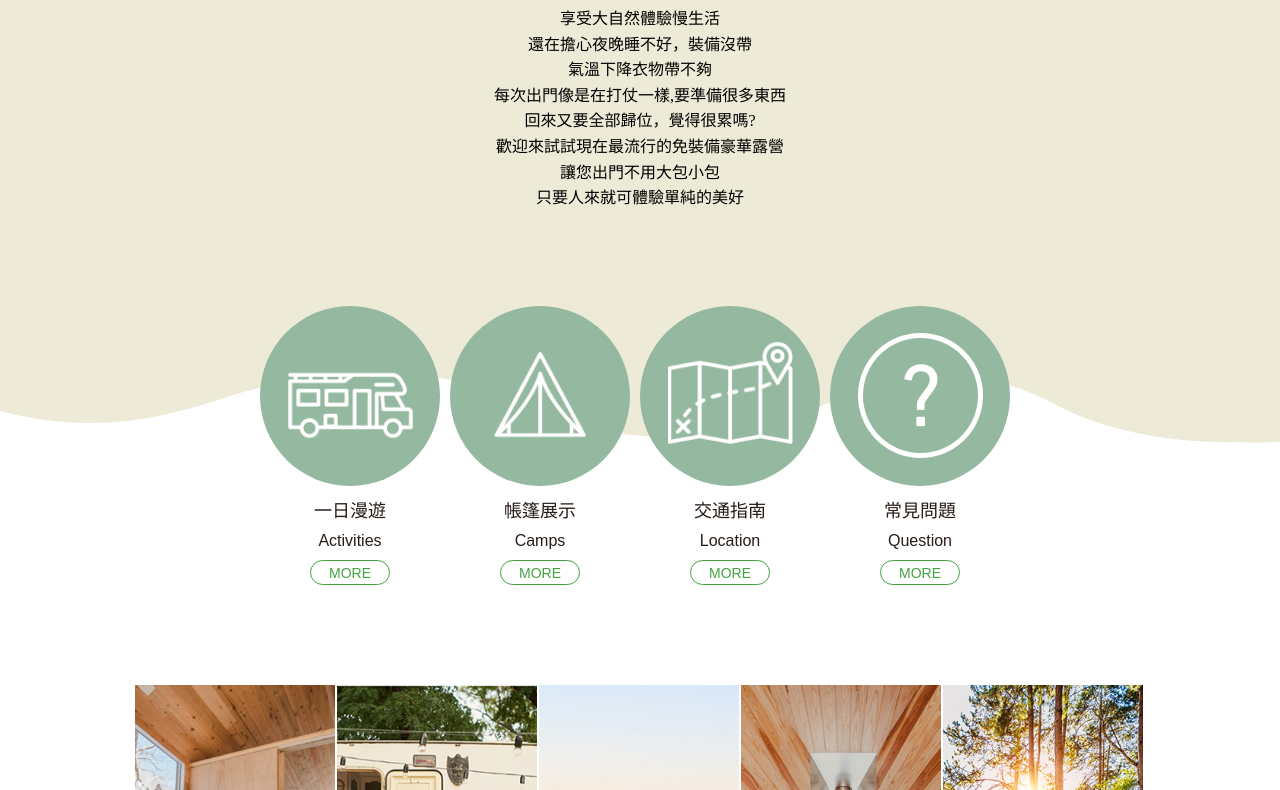
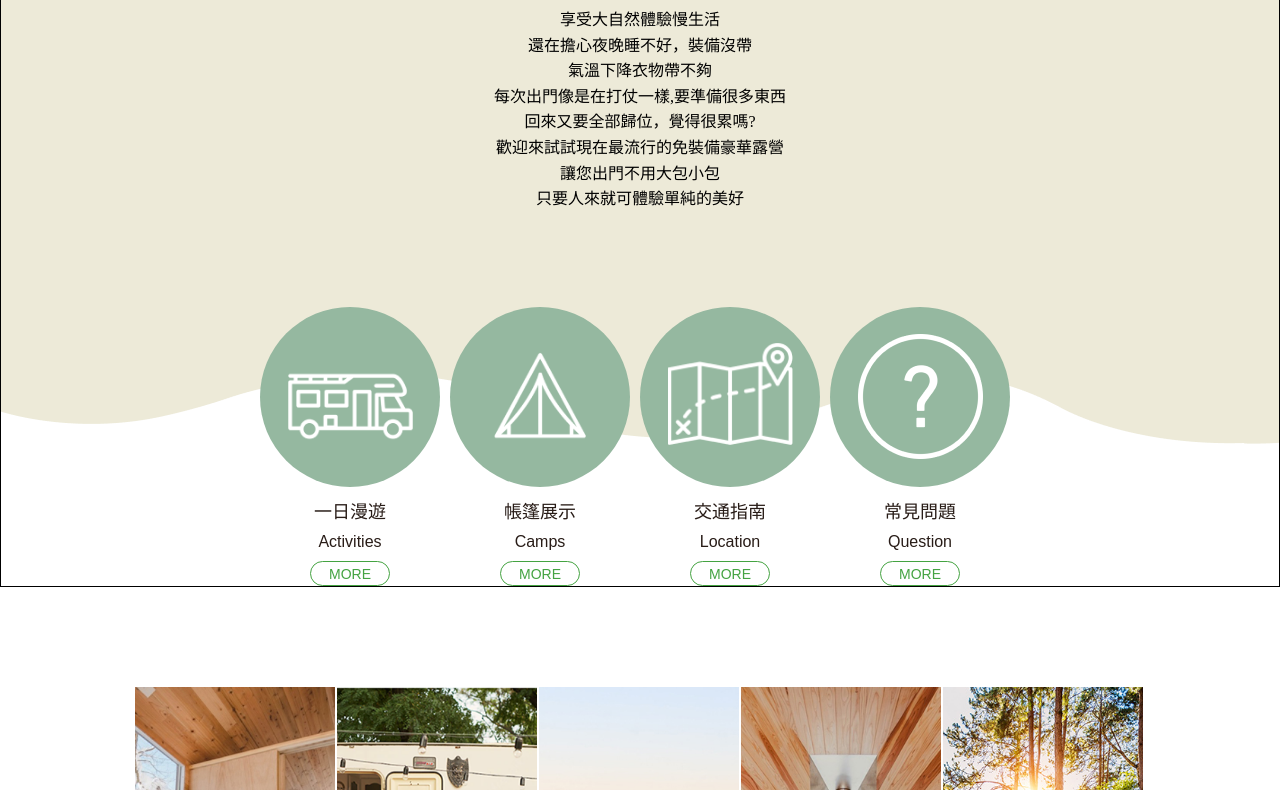
Before and after one commit to tinchin40/0419, a plain HTML site: page index.html in a window 1280 px wide. Shown: the part 738-1528 px from the top of the page. Drawn offline with Linux system fonts and the light colour scheme.

Commit message:
body增加最小寬度1200px

```diff
--- a/css/style.css
+++ b/css/style.css
@@ -4,7 +4,9 @@
     text-decoration: none;
 
 }
-
+body{
+    min-width: 1200px;
+}
 
 /* 模組化開始 */
 
@@ -83,6 +85,8 @@ li a{
     background-image: url("../img/wave_1.png");
     background-repeat: repeat-x;
     background-position: 0 300px;
+    /* outline: 1px solid black; */
+    border: 1px solid black;
 }
 
 .main_banner{
```
